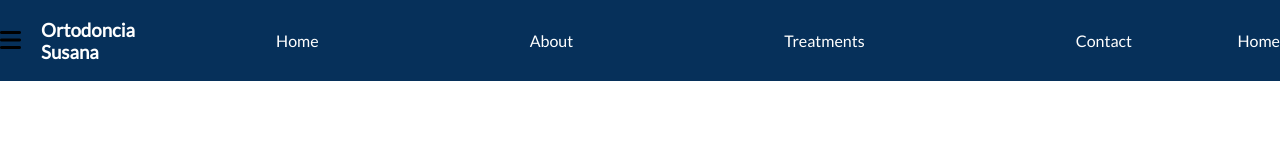
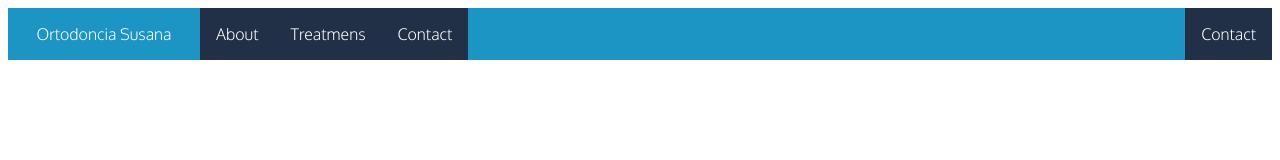
Before and after one commit to SoniaHarry/flexbox-course, a website: page index.html in a window 1280 px wide. Drawn offline with Linux system fonts and the light colour scheme.

Commit message:
Navbar new

```diff
--- a/index.html
+++ b/index.html
@@ -3,94 +3,112 @@
 <head>
     <meta charset="UTF-8">
     <meta name="viewport" content="width=device-width, initial-scale=1.0">
-    <title>Home Page</title>
-    <link href="https://fonts.googleapis.com/css?family=Lato" rel="stylesheet">
     <link rel="stylesheet"
     href="https://cdnjs.cloudflare.com/ajax/libs/font-awesome/6.5.1/css/all.min.css">
+    <link href="https://fonts.googleapis.com/css2?family=Oxygen:wght@300&display=swap" rel="stylesheet">
 
+    <title>NavBar</title>
     <style>
-        body{
-            font-family: 'Lato',sans-serif;
-            margin: 0px;
-            padding: 0px;
+        boby{
+            margin:0px;
+        }
+        html{
+            font-family: 'Oxygen','sans-serif';
+        }
+        .navbar{
+            background-color:rgb(28, 149, 197);
+        }
+        .navbar div{
+            display: none;
+        }
+        .navbar .link {
+            display: block;
+            text-align: center;
+            padding: 1em;
+            text-decoration: none;
+            background: #223047;
+            color: white;
+        }
+        .navbar .link:hover,
+        .navbar .link:active{
+            color:#6997e1;
+            background: white;
+        }
+        .navbar .toggle,
+        .navbar .brand{
+            display: inline-block;
+        }
+        .navbar .brand {
+            width: 10em;
+            text-align: center;
+            padding: 1em;
+            color: white;
+        }
+        .navbar a{
+            text-decoration: none;
         }
 
-        .skewed-header-wrapper{
-            display:flex;
-            justify-content: center;
-            align-items: center;
-            background-color: rgb(6, 48, 90);
+        .navbar .toggle {
+            padding: 1em;
+            color: black;
         }
 
-
-        .logo{
-            height:80px;
-            width: 80px;
+        @media (min-width: 48em){
+            .navbar{
+                display: flex;
             }
-        .heading-wrapper{
-            color: white;
-            align-items: center;
-            justify-content: center;
-            margin-left: 20px;
+            .navbar .div{
+                display: flex;
             }
-
-        .left-links-wrapper{
+            .navbar .left,
+            .navbar .right{
                 display: flex;
-            justify-content:space-around;
-            align-items:center;
-            /* background-color: rgb(77, 157, 238); */
-            width: 100vw;
+                flex:1;
             }
-        .left-links-wrapper .nav-link{
-            /* flex-basis: 40px; */
+            .navbar .link{
+                width: auto;
             }
-        .nav-link a{
+            .navbar .right{
+                justify-content: flex-end;
+            }
+            .navbar .toggle{
+                display: none;
+            }
+        }
+        @media (max-width:48em){
+            .navbar .active .toggle{
+                background: #223047;
                 color:white;
-            text-decoration: none;
             }
-        .right-links-wrapper {
-
+            .navbar .brand{
+                text-align: left;
             }
-
-
-
+            .navbar.active div{
+                display: block;
+            }
+        }
     </style>
 </head>
 <body>
-
-    <div class="skewed-header-wrapper">
-        <i class="fa-solid fa-bars fa-xl"></i>
-        <!-- <img class="logo" src="images/logo/cropped-SierraLogo.jpg" alt="logo"> -->
-
-        <div class="heading-wrapper">
-            <h3>Ortodoncia Susana</h3>
+    <div class="navbar">
+        <a href="#" class="toggle" id="navHamburger">
+            <i class="fa-solid fa-bars"></i>
+        </a>
+        <a href="#" class="brand">Ortodoncia Susana</a>
+        <div class="left">
+            <a href="#" class="link">About</a>
+            <a href="#" class="link">Treatmens</a>
+            <a href="#" class="link">Contact</a>
         </div>
-
-        <div class="left-links-wrapper">
-            <div class="nav-link">
-                <a href="index.html">Home</a>
-            </div>
-
-            <div class="nav-link">
-                <a href="#">About</a>
-            </div>
-
-            <div class="nav-link">
-                <a href="#">Treatments</a>
-            </div>
-
-            <div class="nav-link">
-                <a href="#">Contact</a>
-            </div>
-
-        </div>
-        <div class="right-links-wrapper">
-            <div class="nav-link">
-                <a href="index.html">Home</a>
+        <div class="right">
+            <a href="#" class="link">Contact</a>
         </div>
     </div>
-
-    </div>
-
 </body>
+<script>
+    const navHamburger = document.querySelector('#navHamburger');
+    navHamburger.addEventListener('click', (e) => {
+        navHamburger.parentElement.classList.toggle('active');
+    })
+</script>
 </html>
```
Also changed, not shown: index-my.html (added, +96 -0 lines). Lines whose indentation alone changed are shown as unchanged.
